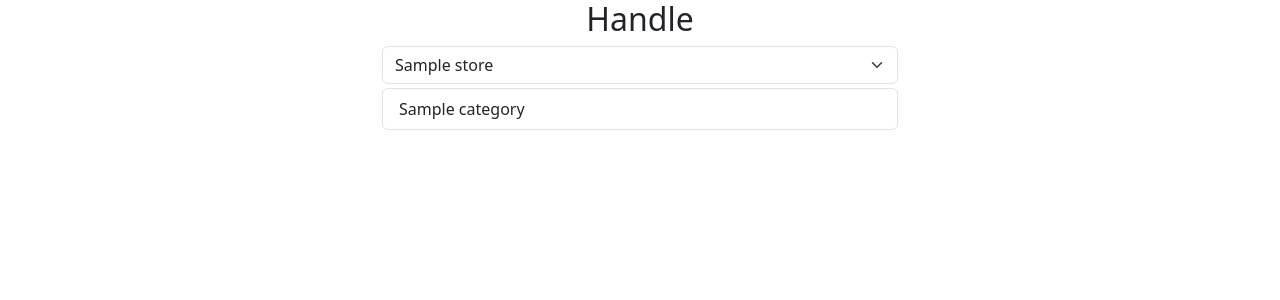
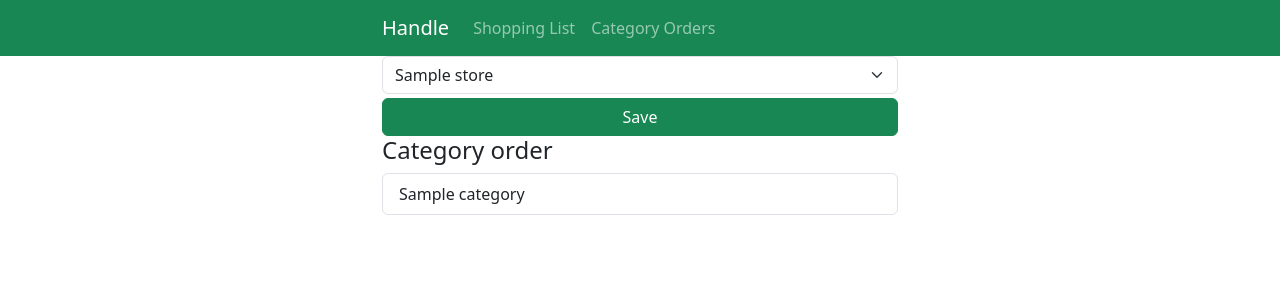
Before and after one commit to perhund/handle, a Flask app: page /category_order in a window 1280 px wide. Shown: the top 300 px of the page. Run offline with Flask 3, Linux system fonts and the light colour scheme; tables that the repository leaves empty hold one stand-in row (values such as "Sample post").

Commit message:
Update category order and navbar

```diff
--- a/app.py
+++ b/app.py
@@ -1,6 +1,6 @@
 from flask import Flask, render_template, request, redirect, url_for
 from models import db, ShoppingListItem, Category, Store, StoreCategory, ItemDefaultCategory
-from sqlalchemy import select, func
+from sqlalchemy import select, delete, func
 import os
 
 app = Flask(__name__)
@@ -86,7 +86,7 @@ def items_partial():
     return render_template("_items.html", items=items)
 
 
-@app.route("/category_order")
+@app.route("/category_order", methods=["GET"])
 def category_order():
     selected_store = int(request.args.get("store", 1))
     stores = db.session.scalars(select(Store)).all()
@@ -99,5 +99,19 @@ def category_order():
     )
 
 
+@app.route("/category_order", methods=["PUT"])
+def category_order_put():
+    selected_store = int(request.form.get("store"))
+    category_ids = request.form.getlist("category_id")
+    db.session.execute(delete(StoreCategory).where(StoreCategory.store_id == selected_store))
+    print(f"Changing store {selected_store}")
+    for i, category_id in enumerate(category_ids):
+        new_association = StoreCategory(store_id=selected_store, category_id=category_id, order_index=i + 1)
+        db.session.add(new_association)
+        print(f"Category {category_id} is now order {i+1}")
+    db.session.commit()
+    return ""
+
+
 if __name__ == "__main__":
     app.run(debug=True)
--- a/templates/base.html
+++ b/templates/base.html
@@ -40,7 +40,31 @@
 
 <body>
 
+  <nav class="navbar navbar-expand-lg navbar-dark bg-success">
+    <div class="container-fluid" style="max-width: 540px">
+      <a class="navbar-brand" href="#">Handle</a>
+      <button class="navbar-toggler" type="button" data-bs-toggle="collapse" data-bs-target="#navbarNav">
+        <span class="navbar-toggler-icon"></span>
+      </button>
+      <div class="collapse navbar-collapse" id="navbarNav">
+        <ul class="navbar-nav me-auto mb-2 mb-lg-0">
+          <li class="nav-item">
+            <a class="nav-link" href="{{ url_for('index') }}">Shopping List</a>
+          </li>
+          <li class="nav-item">
+            <a class="nav-link" href="{{ url_for('category_order') }}">Category Orders</a>
+          </li>
+        </ul>
+      </div>
+    </div>
+  </nav>
+
   {% block content %}{% endblock %}
+
+  <!-- Bootstrap, Popper JS -->
+  <script src="https://cdn.jsdelivr.net/npm/bootstrap@5.3.3/dist/js/bootstrap.bundle.min.js"
+    integrity="sha384-YvpcrYf0tY3lHB60NNkmXc5s9fDVZLESaAA55NDzOxhy9GkcIdslK1eN7N6jIeHz"
+    crossorigin="anonymous"></script>
 
 </body>
 
--- a/templates/category_order.html
+++ b/templates/category_order.html
@@ -2,7 +2,6 @@
 
 {% block content %}
 <div class="container" style="max-width: 540px">
-  <h2 class="text-center">Handle</h2>
 
   <!-- Store selection using standard form submission -->
   <form method="GET" action="{{ url_for('category_order') }}" autocomplete="off">
@@ -14,14 +13,21 @@
     </select>
   </form>
 
+  <button hx-put="{{ url_for('category_order')}}" hx-swap="none" hx-include="#category-form, #store"
+    class="btn btn-success w-100">Save</button>
+
+  <h4>Category order</h4>
   <!-- categories-->
+  <form id="category-form">
     <ul class="list-group" id="category-list">
       {% for association in associations %}
       <li class="list-group-item d-flex">
         {{ association.category.name }}
+        <input type="hidden" name="category_id" value="{{association.category.id}}">
       </li>
       {% endfor %}
     </ul>
+  </form>
 
 </div>
 
--- a/templates/index.html
+++ b/templates/index.html
@@ -2,7 +2,6 @@
 
 {% block content %}
 <div class="container" style="max-width: 540px">
-  <h2 class="text-center">Handle</h2>
 
   <!-- Store selection -->
   <form hx-get="{{ url_for('items_partial') }}" hx-target="#items-container" hx-swap="innerHTML"
```
Lines whose indentation alone changed are shown as unchanged.
